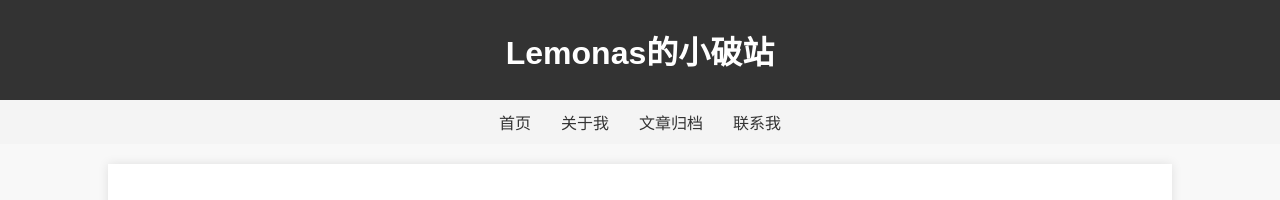
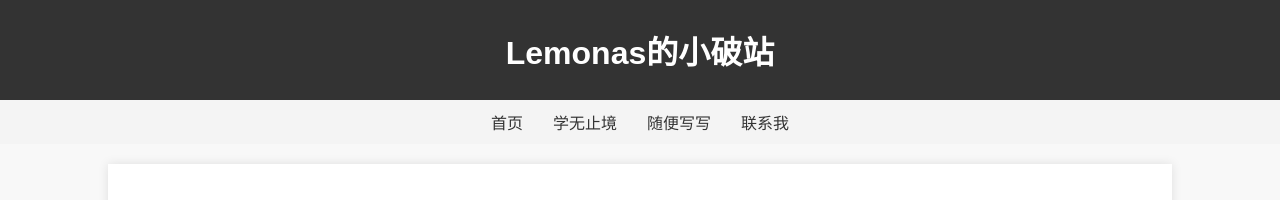
Before and after one commit to Lincorn/funny, a plain HTML site: page index.html in a window 1280 px wide. Shown: the top 200 px of the page. Drawn offline with Linux system fonts and the light colour scheme.

Commit message:
更新 index.html

```diff
--- a/index.html
+++ b/index.html
@@ -81,8 +81,8 @@
     </header>
     <nav>
         <a href="#">首页</a>
-        <a href="#">关于我</a>
-        <a href="#">文章归档</a>
+        <a href="#">学无止境</a>
+        <a href="#">随便写写</a>
         <a href="#">联系我</a>
     </nav>
     <div class="container">
```
